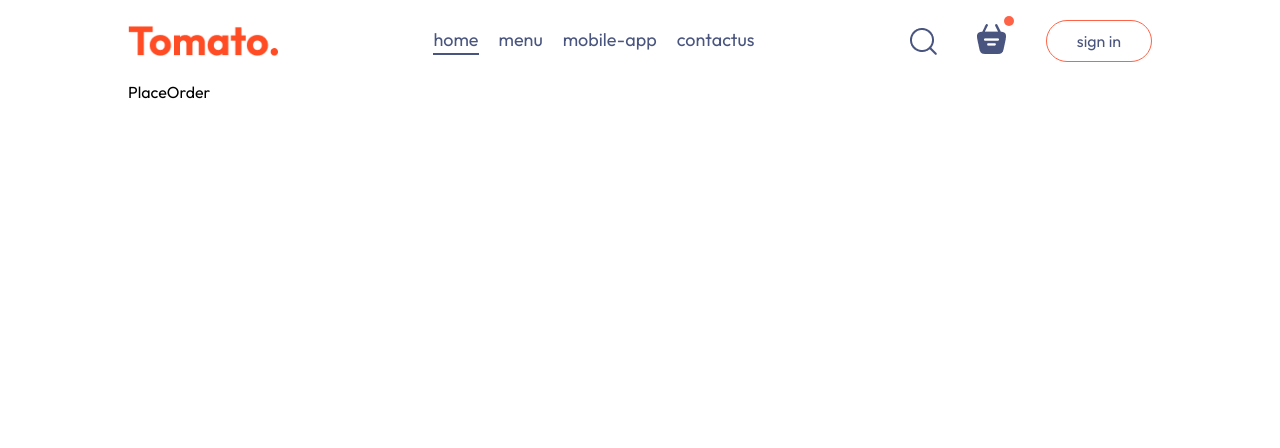
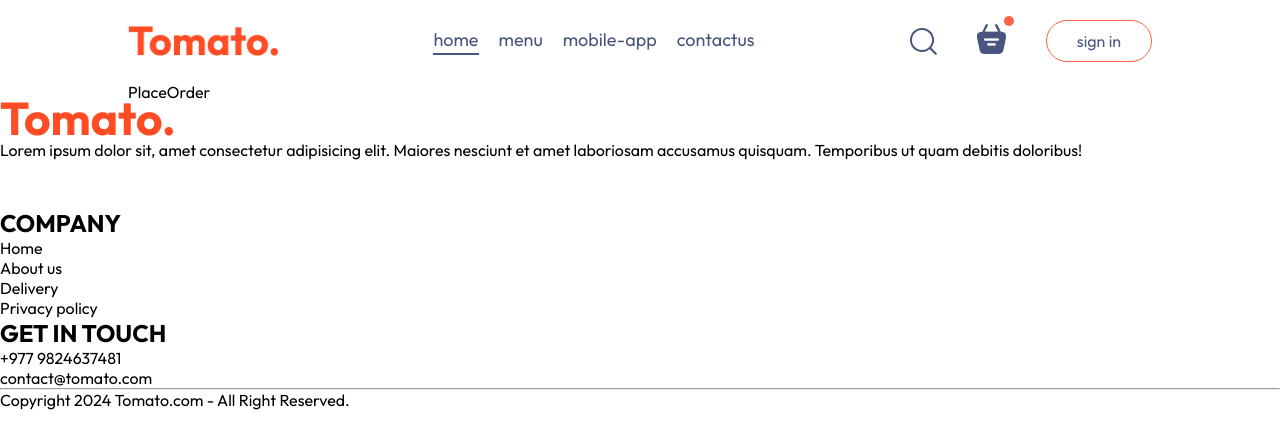
Before and after one commit to NilimaSardar/Hunger_FoodOrderingApp, a React (Vite) app in the folder Hunger/: page /order in a window 1280 px wide. Shown: the top 448 px of the page. Built offline with nearby package versions, Linux system fonts and the light colour scheme.

Commit message:
added footer content

```diff
--- a/Hunger/src/App.jsx
+++ b/Hunger/src/App.jsx
@@ -8,10 +8,12 @@
 import Cart from './pages/Cart/Cart'
 import PlaceOrder from './pages/PlaceOrder/PlaceOrder'
 import { Route, Routes } from 'react-router-dom'
+import Footer from './components/Footer/Footer'
 
 function App() {
 
   return (
+    <>
       <div className='app'>
         <Navbar/>
         <Routes>
@@ -20,6 +22,8 @@
           <Route path="/order" element={<PlaceOrder/>}/>
         </Routes>
       </div>
+      <Footer/>
+    </>
   )
 }
 
--- a/Hunger/src/components/Footer/Footer.jsx
+++ b/Hunger/src/components/Footer/Footer.jsx
@@ -1,9 +1,47 @@
 import React from 'react'
+import styled from 'styled-components'
+import { assets } from '../../assets/frontend_assets/assets'
 
 const Footer = () => {
   return (
-    <div>Footer</div>
+    <FooterStyle id='footer'>
+      <div className="footer-content">
+        <div className="footer-content-left">
+          <img src={assets.logo} alt="" />
+          <p>Lorem ipsum dolor sit, amet consectetur adipisicing elit. Maiores nesciunt et amet laboriosam accusamus quisquam. Temporibus ut quam debitis doloribus!</p>
+          <div className="footer-social-icons">
+            <img src={assets.facebook_icon} alt="" />
+            <img src={assets.twitter_icon} alt="" />
+            <img src={assets.linkedin_icon} alt="" />
+          </div>
+        </div>
+        <div className="footer-content-center">
+          <h2>COMPANY</h2>
+          <ul>
+            <li>Home</li>
+            <li>About us</li>
+            <li>Delivery</li>
+            <li>Privacy policy</li>
+          </ul>
+        </div>
+        <div className="footer-content-right">
+          <h2>GET IN TOUCH</h2>
+          <ul>
+            <li>+977 9824637481</li>
+            <li>contact@tomato.com</li>
+          </ul>
+        </div>
+      </div>
+      <hr />
+      <p className="footer-copyright">
+        Copyright 2024 Tomato.com - All Right Reserved.
+      </p>
+    </FooterStyle>
   )
 }
 
 export default Footer
+
+const FooterStyle = styled.div`
+
+`;
```
Lines whose indentation alone changed are shown as unchanged.
